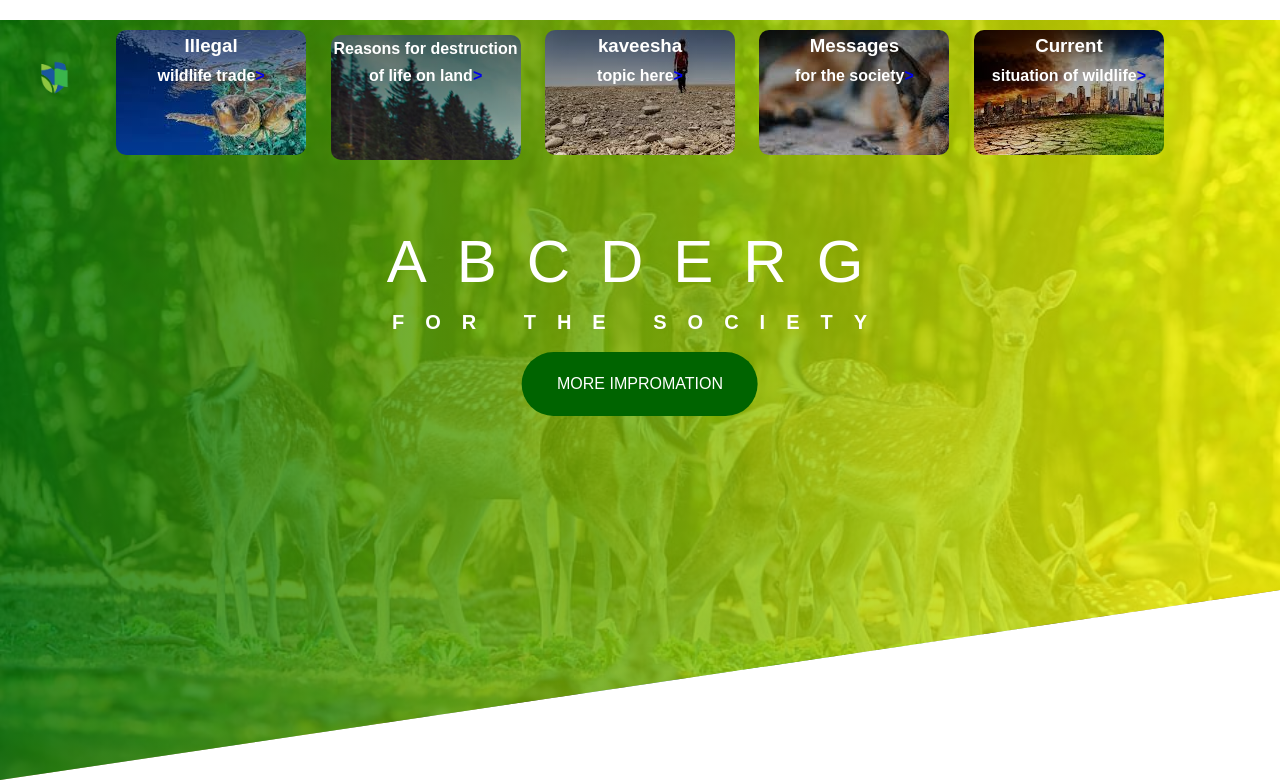
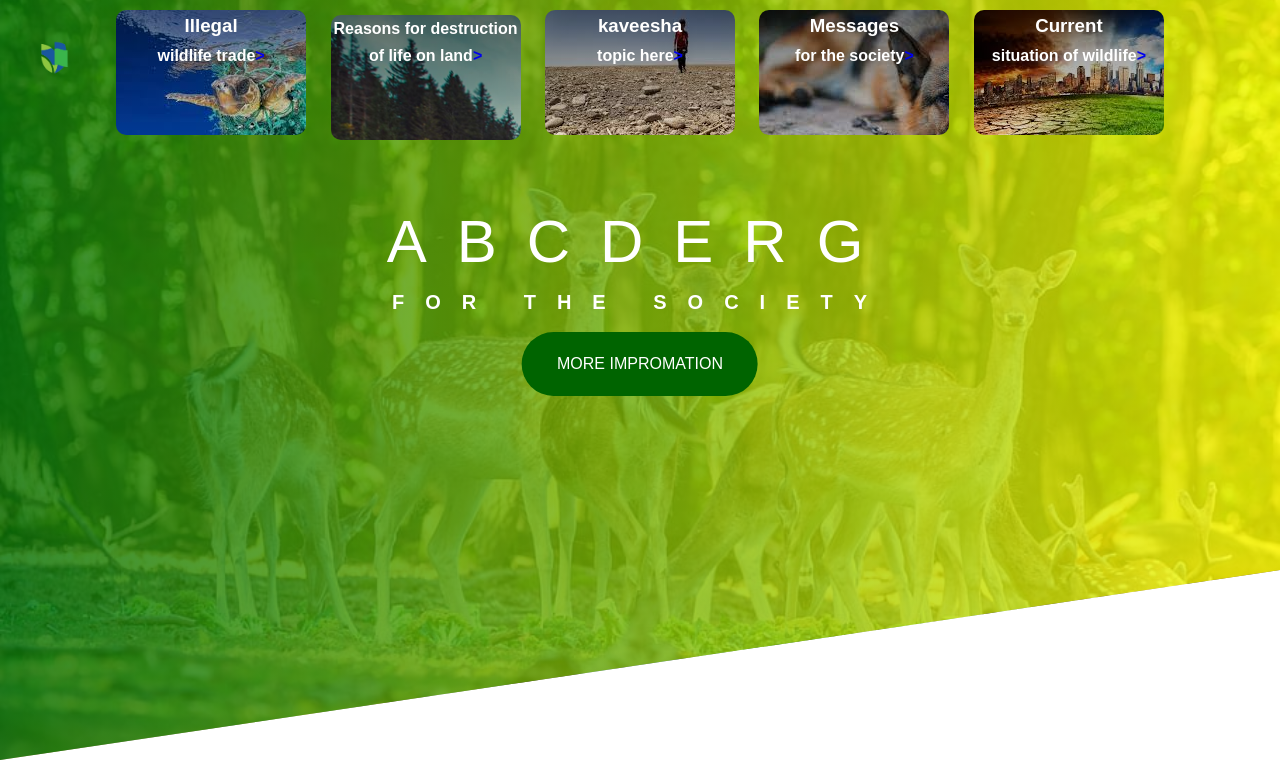
Before and after one commit to sathsaranigithub/new_project, a PHP site: page /mainPage.html in a window 1280 px wide. Shown: the part 80-860 px from the top of the page. Run offline with PHP 8.4, Linux system fonts and the light colour scheme; some libraries are stand-ins or nearby versions.

Commit message:
change mistake

```diff
--- a/mainPage.html
+++ b/mainPage.html
@@ -25,7 +25,7 @@
                         <li><a href="#">part5</a></li>
                     </ul>
                 </nav>
-            <!--HESD SECTION-->
+            <!--HEAD SECTION-->
                 <header class="header">
                     <div class="logo-box">
                         <img src="./img/logo.png" alt="logo" class="logo">
--- a/style.css
+++ b/style.css
@@ -262,7 +262,7 @@ a:hover {
 }
 
 .xop-grid {
-  margin: 20px 0 0 0;
+  margin: 0;
   padding: 0;
   list-style: none;
   text-align: center;
```
